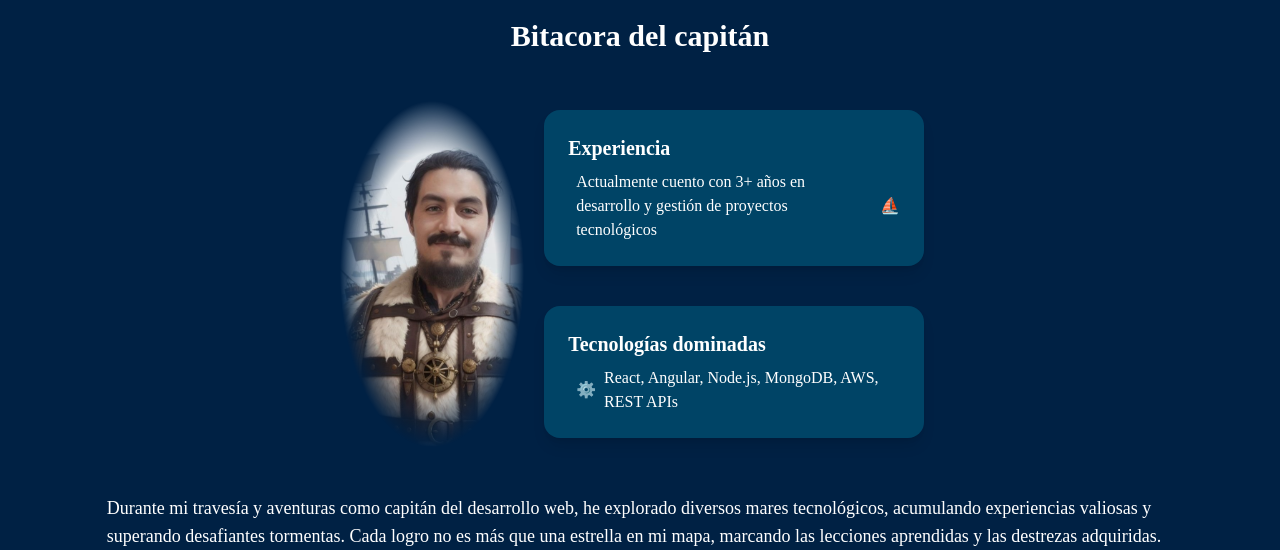
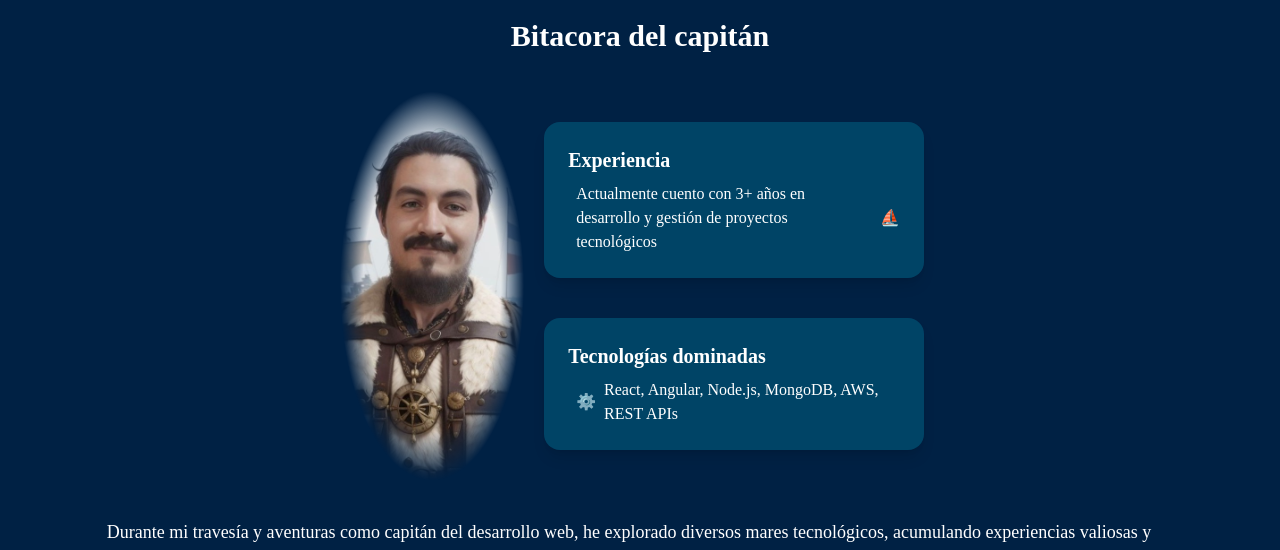
Before and after one commit to 7Steng7/Steng-s-portfolio, a Next.js app: page / in a window 1280 px wide. Shown: the part 846-1396 px from the top of the page. Built offline with nearby package versions, Linux system fonts and the light colour scheme; a web font is replaced by a local one.

Commit message:
ship movement

```diff
--- a/src/app/Header/ship.jsx
+++ b/src/app/Header/ship.jsx
@@ -3,13 +3,13 @@ import React from "react";
 export default function Ship() {
   return (
 <section className="w-full h-auto flex items-center justify-center overflow-hidden relative z-10">
-        <div className="w-full h-auto max-h-screen relative">
+    <div className="w-full h-auto max-h-screen relative ">
         <img
             src="/assets/shipBackground.png"
             alt="Ship"
-                className="w-full h-auto max-h-screen object-cover object-center"
+            className="w-full h-auto max-h-screen object-cover object-center animate-bounce" // Aplicar la animación aquí
         />
-            <div className="absolute inset-x-0 bottom-0 h-32 bg-gradient-to-t from-deepNavyBlue to-transparent"></div>
+        <div className="absolute inset-x-0 bottom-0 h-40 bg-gradient-to-t from-deepNavyBlue to-transparent"></div>
     </div>
 </section>
   );
--- a/src/app/about/page.tsx
+++ b/src/app/about/page.tsx
@@ -82,7 +82,6 @@ export default function Aboutme() {
               >
                 <div className="bg-neutralBlue text-white p-4 rounded-2xl shadow-lg max-w-md w-full">
                   <h3 className="text-lg font-bold flex items-center">
-                    {/* Cambia la posición de la estrella */}
                     {index % 2 === 0 ? (
                       <>
                         <span className="text-yellow-400 mr-2">★</span>
@@ -96,7 +95,6 @@ export default function Aboutme() {
                     )}
                   </h3>
                   <p className="text-gray-300 mt-2">
-                    {/* Cambia la alineación del texto */}
                     {index % 2 === 0 ? (
                       <span className="text-left">{exp.description}</span>
                     ) : (
--- a/src/app/globals.css
+++ b/src/app/globals.css
@@ -24,7 +24,7 @@ body {
 
 @layer utilities {
   .fade-inward {
-    mask-image: radial-gradient(ellipse 50% 50% at center, rgba(0, 0, 0, 1) 70%, rgba(0, 0, 0, 0) 100%);
-    -webkit-mask-image: radial-gradient(ellipse 50% 50% at center, rgba(0, 0, 0, 1) 70%, rgba(0, 0, 0, 0) 100%);
+    mask-image: radial-gradient(ellipse 50% 45% at center, rgba(0, 0, 0, 1) 75%, rgba(0, 0, 0, 0) 100%);
+    -webkit-mask-image: radial-gradient(ellipse 50% 45% at center, rgba(0, 0, 0, 1) 75%, rgba(0, 0, 0, 0) 100%);
   }
 }
--- a/tailwind.config.ts
+++ b/tailwind.config.ts
@@ -19,12 +19,21 @@ export default {
       },
       animation: {
         'slide-right-to-left': 'slideRightToLeft 5s linear infinite',
+        'bounce' : 'bounce 5s ease-in-out infinite', // Ajusta la duración y el tipo de animación
       },
       keyframes: {
         slideRightToLeft: {
           '0%': { transform: 'translateX(100%)' }, // Comienza fuera del contenedor (derecha)
           '100%': { transform: 'translateX(-100%)' }, // Termina fuera del contenedor (izquierda)
         },
+        bounce: {
+          '0%, 100%': { transform: 'translateY(0)' },
+          '17%': { transform: 'translateY(-8px)' },
+          '34%': { transform: 'translateY(-4px))' },
+          '50%': { transform: 'translateY(0)' },
+          '67%': { transform: 'translateY(-8px)' },
+          '84%': { transform: 'translateY(-4px)' },
+        },
       },
     },
   },
```
Also changed, not shown: public/assets/StengPirata.jpg. Lines whose indentation alone changed are shown as unchanged.
